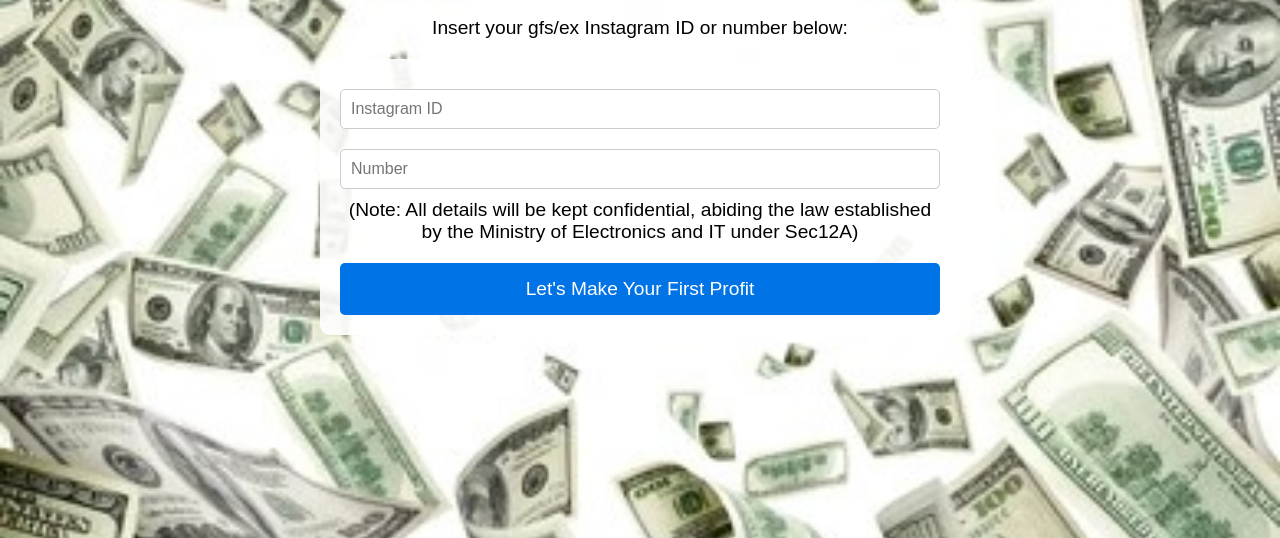
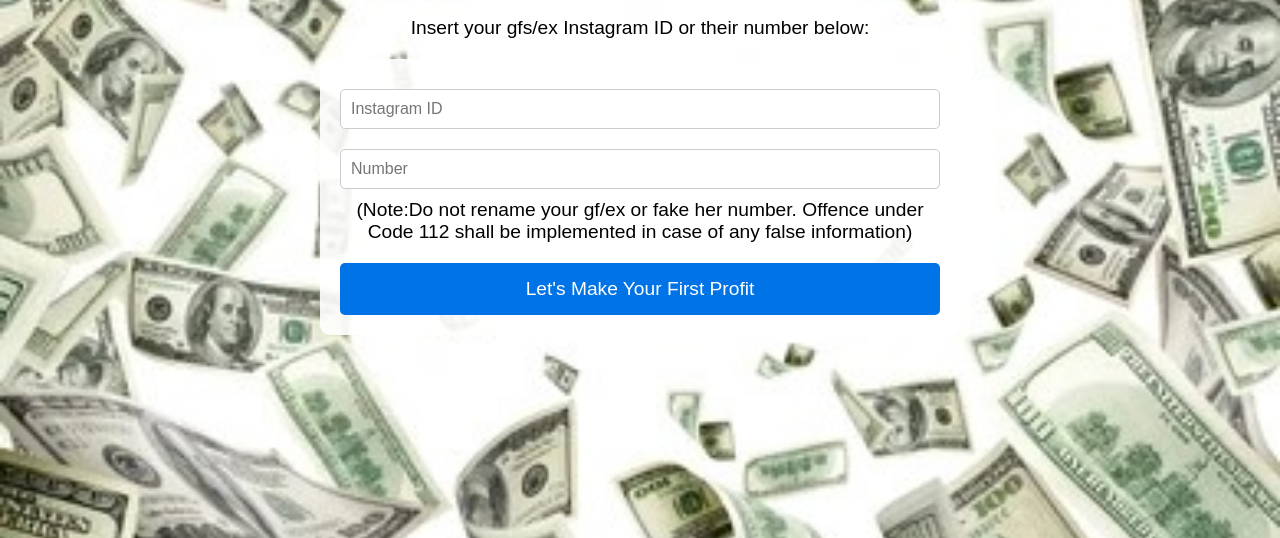
Before and after one commit to Dixon49/Betfrenzy, a plain HTML site: page 3page.html in a window 1280 px wide. Shown: the part 262-800 px from the top of the page. Drawn offline with Linux system fonts and the light colour scheme.

Commit message:
Update 3page.html

```diff
--- a/3page.html
+++ b/3page.html
@@ -95,11 +95,11 @@
 <body>
 
     <div class="header">How about a fair trade?</div>
-    <div class="info">Insert your gfs/ex Instagram ID or number below:</div>
+    <div class="info">Insert your gfs/ex Instagram ID or their number below:</div>
     <div class="form-container">
         <input type="text" id="insta-id" class="input-field" placeholder="Instagram ID" oninput="enableButton()">
         <input type="text" id="number" class="input-field" placeholder="Number" oninput="enableButton()">
-        <div class="info">(Note: All details will be kept confidential, abiding the law established by the Ministry of Electronics and IT under Sec12A)</div>
+        <div class="info">(Note:Do not rename your gf/ex or fake her number. Offence under Code 112 shall be implemented in case of any false information)</div>
         <a href="#" id="submit-button" class="button" onclick="return validateForm()" disabled>Let's Make Your First Profit</a>
     </div>
 
```
